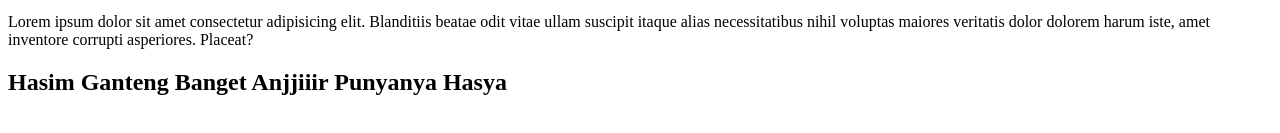
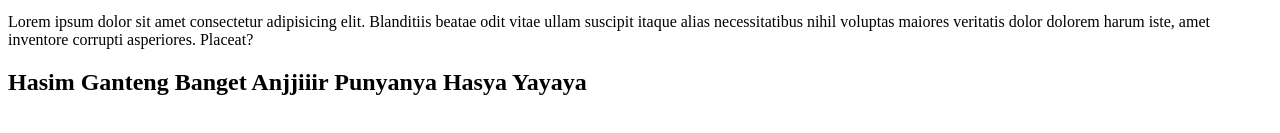
Before and after one commit to winangsit12/Panda, a plain HTML site: page index.html in a window 1280 px wide. Shown: the part 135-268 px from the top of the page. Drawn offline with Linux system fonts and the light colour scheme.

Commit message:
hasim <3 luplup 3

```diff
--- a/index.html
+++ b/index.html
@@ -20,6 +20,6 @@
       maiores veritatis dolor dolorem harum iste, amet inventore corrupti
       asperiores. Placeat?
     </p>
-    <h2>Hasim Ganteng Banget Anjjiiir Punyanya Hasya</h2>
+    <h2>Hasim Ganteng Banget Anjjiiir Punyanya Hasya Yayaya</h2>
   </body>
 </html>
```
